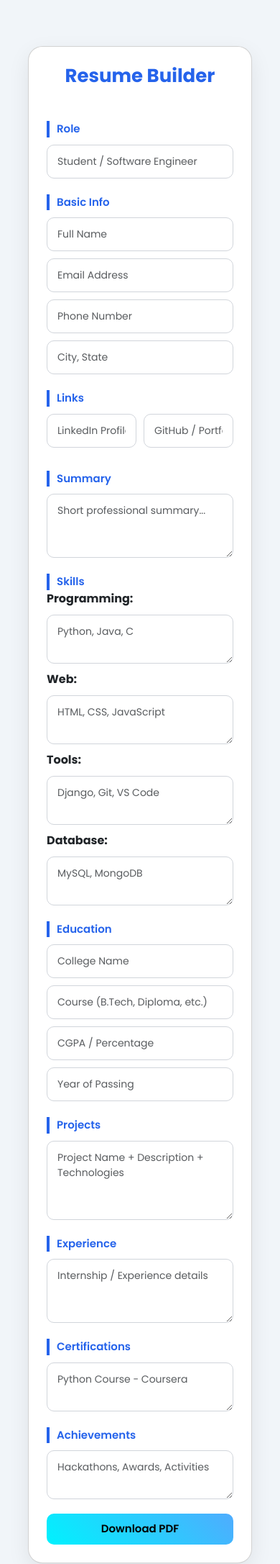
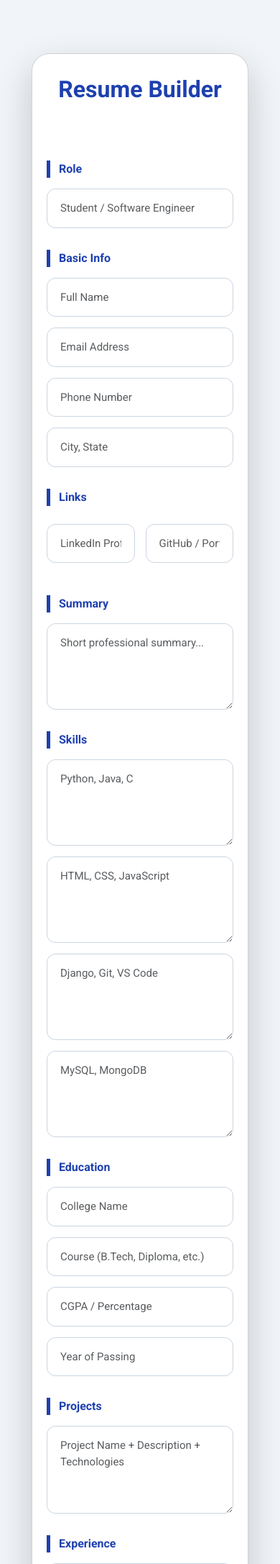
Before and after one commit to mudakavivaishali-art/ai-resume-analyzer-career-coach-1, a Django app: page /builder/ in a window 390 px wide. Shown: the top 2173 px of the page at 72% size. Run offline with Django 5.2, Linux system fonts and the light colour scheme; the visitor is signed in with stand-in values (Sample User, id 1); some libraries are stand-ins or nearby versions.

Commit message:
Updated resume builder and PDF generation logic

```diff
--- a/core/templates/resume_builder.html
+++ b/core/templates/resume_builder.html
@@ -1,114 +1,129 @@
 {% extends 'base.html' %}
 {% block content %}
 
-<link href="https://fonts.googleapis.com/css2?family=Poppins:wght@300;400;600;700&display=swap" rel="stylesheet">
+<!-- Google Font -->
+<link href="https://fonts.googleapis.com/css2?family=Roboto:wght@400;500;700&display=swap" rel="stylesheet">
 
 <style>
+/* Full-page body */
 body {
     margin: 0;
-    font-family: 'Poppins', sans-serif;
-    background: #f4f6fb;
-    color: #1f2937;
+    font-family: 'Roboto', sans-serif;
+    background: linear-gradient(135deg, #a1c4fd, #c2e9fb);
+    min-height: 100vh;
 }
 
-/* container */
+/* Page container */
 .page-container {
     display: flex;
     justify-content: center;
-    padding: 40px 15px;
+    padding: 50px 20px;
 }
 
-/* card */
+/* Main card / form container */
 .card {
     width: 100%;
-    max-width: 1100px;
-    background: #ffffff;
-    border-radius: 20px;
-    padding: 40px;
-    box-shadow: 0 10px 30px rgba(0,0,0,0.08);
-    transition: 0.3s;
+    max-width: 1200px;
+    background: rgba(255, 255, 255, 0.85);
+    backdrop-filter: blur(15px);
+    border-radius: 25px;
+    padding: 50px;
+    box-shadow: 0 20px 50px rgba(0,0,0,0.2);
+    transition: all 0.3s ease;
+}
+.card:hover {
+    transform: translateY(-5px);
+    box-shadow: 0 25px 60px rgba(0,0,0,0.25);
 }
 
-.card:hover {
-    transform: translateY(-3px);
+/* Header */
+.card h2 {
+    text-align: center;
+    color: #1e40af;
+    font-weight: 700;
+    font-size: 40px;
+    margin-bottom: 50px;
 }
 
-/* title */
-.card h2 {
-    text-align: center;
-    font-size: 34px;
+/* Section titles */
+.section-title {
     font-weight: 700;
-    margin-bottom: 25px;
-    color: #2563eb;
+    font-size: 18px;
+    color: #1e40af;
+    margin-top: 30px;
+    margin-bottom: 15px;
+    border-left: 5px solid #1e40af;
+    padding-left: 12px;
 }
 
-/* section title */
-.section-title {
-    margin-top: 22px;
-    font-weight: 600;
+/* Form controls */
+.form-control {
+    width: 100%;
+    padding: 15px 18px;
+    margin-bottom: 15px;
+    border-radius: 12px;
+    border: 1px solid #cbd5e1;
     font-size: 15px;
-    color: #2563eb;
-    border-left: 4px solid #2563eb;
-    padding-left: 10px;
+    transition: all 0.2s ease;
+}
+.form-control:focus {
+    outline: none;
+    border-color: #1e40af;
+    box-shadow: 0 0 12px rgba(30,64,175,0.2);
 }
 
-/* inputs */
-.form-control {
-    width: 100%;
-    padding: 12px 14px;
-    margin-top: 10px;
-    margin-bottom: 10px;
-    border-radius: 10px;
-    border: 1px solid #d1d5db;
-    font-size: 14px;
-    transition: 0.2s;
-    background: #fff;
+/* Textareas */
+textarea.form-control {
+    min-height: 120px;
+    resize: vertical;
 }
 
-.form-control:focus {
-    border-color: #2563eb;
-    box-shadow: 0 0 0 3px rgba(37,99,235,0.15);
-    outline: none;
-}
-
-/* links */
+/* Links group */
 .links-group {
     display: flex;
-    gap: 10px;
+    gap: 15px;
     flex-wrap: wrap;
 }
-
 .links-group input {
     flex: 1;
 }
 
-/* button */
+/* Submit button */
 .btn {
+    background: #1e40af;
+    color: white;
+    padding: 16px;
+    font-weight: 600;
+    border: none;
+    border-radius: 12px;
+    width: 100%;
+    cursor: pointer;
+    transition: background 0.3s ease, transform 0.2s ease;
     margin-top: 25px;
-    width: 100%;
-    padding: 14px;
-    border: none;
-    border-radius: 10px;
-    font-weight: 600;
-    font-size: 15px;
-    color: white;
-    background: linear-gradient(45deg, #2563eb, #1d4ed8);
-    cursor: pointer;
-    transition: 0.3s;
+}
+.btn:hover {
+    background: #1e3a8a;
+    transform: translateY(-2px);
 }
 
-.btn:hover {
-    transform: translateY(-2px);
-    box-shadow: 0 8px 20px rgba(37,99,235,0.3);
-}
-
-/* responsive */
-@media(max-width:768px){
+/* Responsive adjustments */
+@media (max-width: 992px) {
     .card {
-        padding: 25px;
+        padding: 40px 30px;
     }
     .card h2 {
-        font-size: 26px;
+        font-size: 32px;
+    }
+    .section-title {
+        font-size: 16px;
+    }
+}
+@media (max-width: 600px) {
+    .card {
+        padding: 30px 20px;
+    }
+    .btn {
+        padding: 14px;
     }
 }
 </style>
@@ -117,64 +132,58 @@ body {
     <div class="card">
         <h2>Resume Builder</h2>
 
-        <form method="POST" action="{% url 'resume_builder' %}">
+        <form method="POST">
             {% csrf_token %}
 
+            <!-- ROLE -->
             <div class="section-title">Role</div>
             <input type="text" name="role" class="form-control" placeholder="Student / Software Engineer">
 
+            <!-- BASIC INFO -->
             <div class="section-title">Basic Info</div>
             {{ form.full_name }}
             {{ form.email }}
             {{ form.phone }}
             {{ form.location }}
 
+            <!-- LINKS -->
             <div class="section-title">Links</div>
             <div class="links-group">
                 {{ form.linkedin }}
                 {{ form.github }}
             </div>
 
+            <!-- SUMMARY -->
             <div class="section-title">Summary</div>
             {{ form.summary }}
 
-<div class="section-title">Skills</div>
+            <!-- SKILLS -->
+            <div class="section-title">Skills</div>
+            {{ form.programming_languages }}
+            {{ form.web_technologies }}
+            {{ form.frameworks_tools }}
+            {{ form.database }}
 
-<div>
-    <label><b>Programming:</b></label>
-    {{ form.programming_languages }}
-</div>
-
-<div>
-    <label><b>Web:</b></label>
-    {{ form.web_technologies }}
-</div>
-
-<div>
-    <label><b>Tools:</b></label>
-    {{ form.frameworks_tools }}
-</div>
-
-<div>
-    <label><b>Database:</b></label>
-    {{ form.database }}
-</div>
-
+            <!-- EDUCATION -->
             <div class="section-title">Education</div>
             {{ form.college }}
             {{ form.course }}
             {{ form.cgpa }}
             {{ form.year }}
 
+            <!-- PROJECTS -->
             <div class="section-title">Projects</div>
             {{ form.projects }}
 
+            <!-- EXPERIENCE -->
             <div class="section-title">Experience</div>
             {{ form.experience }}
 
+            <!-- CERTIFICATIONS -->
             <div class="section-title">Certifications</div>
             {{ form.certifications }}
 
+            <!-- ACHIEVEMENTS -->
             <div class="section-title">Achievements</div>
             {{ form.achievements }}
 
--- a/core/views.py
+++ b/core/views.py
@@ -7,6 +7,8 @@ from django.contrib.auth.decorators import login_required
 from django.http import HttpResponse
 from django.template.loader import render_to_string
 from PyPDF2 import PdfReader
+from xhtml2pdf import pisa
+
 
 from .forms import ResumeForm
 from .models import Resume, Score, Performance
@@ -101,16 +103,13 @@ def dashboard_view(request):
 
 
 # ================== RESUME BUILDER ==================
+from django.template.loader import render_to_string
+from django.http import HttpResponse
 from xhtml2pdf import pisa
-from django.template.loader import render_to_string
-from io import BytesIO
-from django.http import HttpResponse
+from django.contrib.auth.decorators import login_required
 
-
-@login_required(login_url='/login/')
+@login_required
 def resume_builder_view(request):
-    form = ResumeForm()
-
     if request.method == "POST":
         form = ResumeForm(request.POST)
 
@@ -119,34 +118,36 @@ def resume_builder_view(request):
             resume.user = request.user
             resume.save()
 
-            role = request.POST.get("role", "")
+            # ✅ ROLE (custom input)
+            role = request.POST.get("role")
 
-            # ✅ context for PDF template
             context = {
                 "resume": resume,
-                "role": role
+                "role": role,
+
+                # ✅ SKILLS
+                "programming_languages": resume.programming_languages.split(",") if resume.programming_languages else [],
+                "web_technologies": resume.web_technologies.split(",") if resume.web_technologies else [],
+                "frameworks_tools": resume.frameworks_tools.split(",") if resume.frameworks_tools else [],
+                "database": resume.database.split(",") if resume.database else [],
+
+                # ✅ EXTRA SECTIONS
+                "projects": resume.projects.split("\n") if resume.projects else [],
+                "experience": resume.experience.split("\n") if resume.experience else [],
+                "certifications": resume.certifications.split("\n") if resume.certifications else [],
+                "achievements": resume.achievements.split("\n") if resume.achievements else [],
             }
 
-            # render HTML template
             html = render_to_string("resume_pdf.html", context)
 
-            # create PDF response
-            response = HttpResponse(content_type="application/pdf")
-            response["Content-Disposition"] = 'attachment; filename="resume.pdf"'
+            response = HttpResponse(content_type='application/pdf')
+            response['Content-Disposition'] = 'attachment; filename="resume.pdf"'
 
-            # generate PDF
-            pisa_status = pisa.CreatePDF(
-                html,
-                dest=response
-            )
-
-            if pisa_status.err:
-                return HttpResponse("Error generating PDF")
-
+            pisa.CreatePDF(html, dest=response)
             return response
 
-        else:
-            messages.error(request, "Form is invalid")
+    else:
+        form = ResumeForm()
 
     return render(request, "resume_builder.html", {"form": form})
 
```
Also changed, not shown: core/templates/resume_pdf.html (+23 -34 lines).
